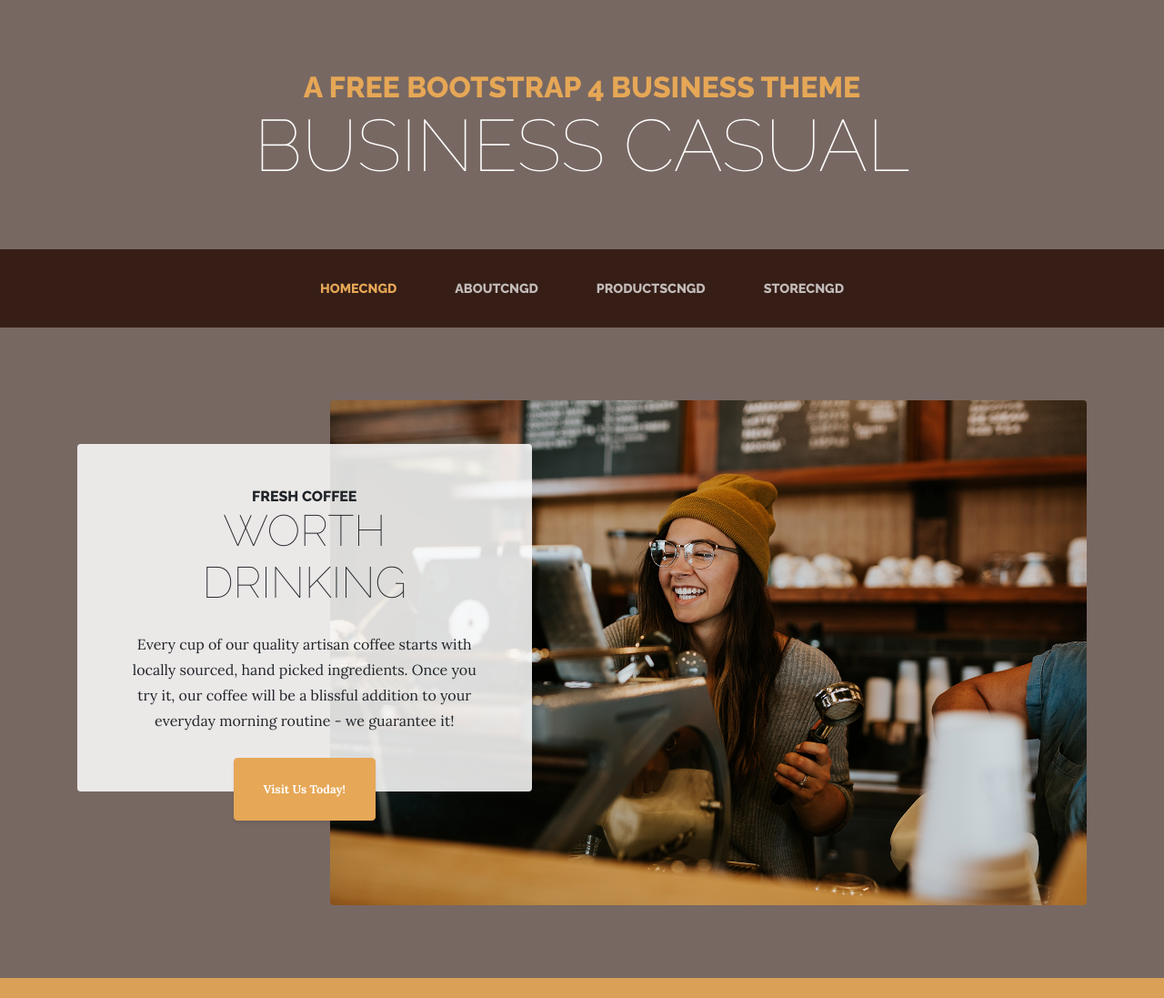
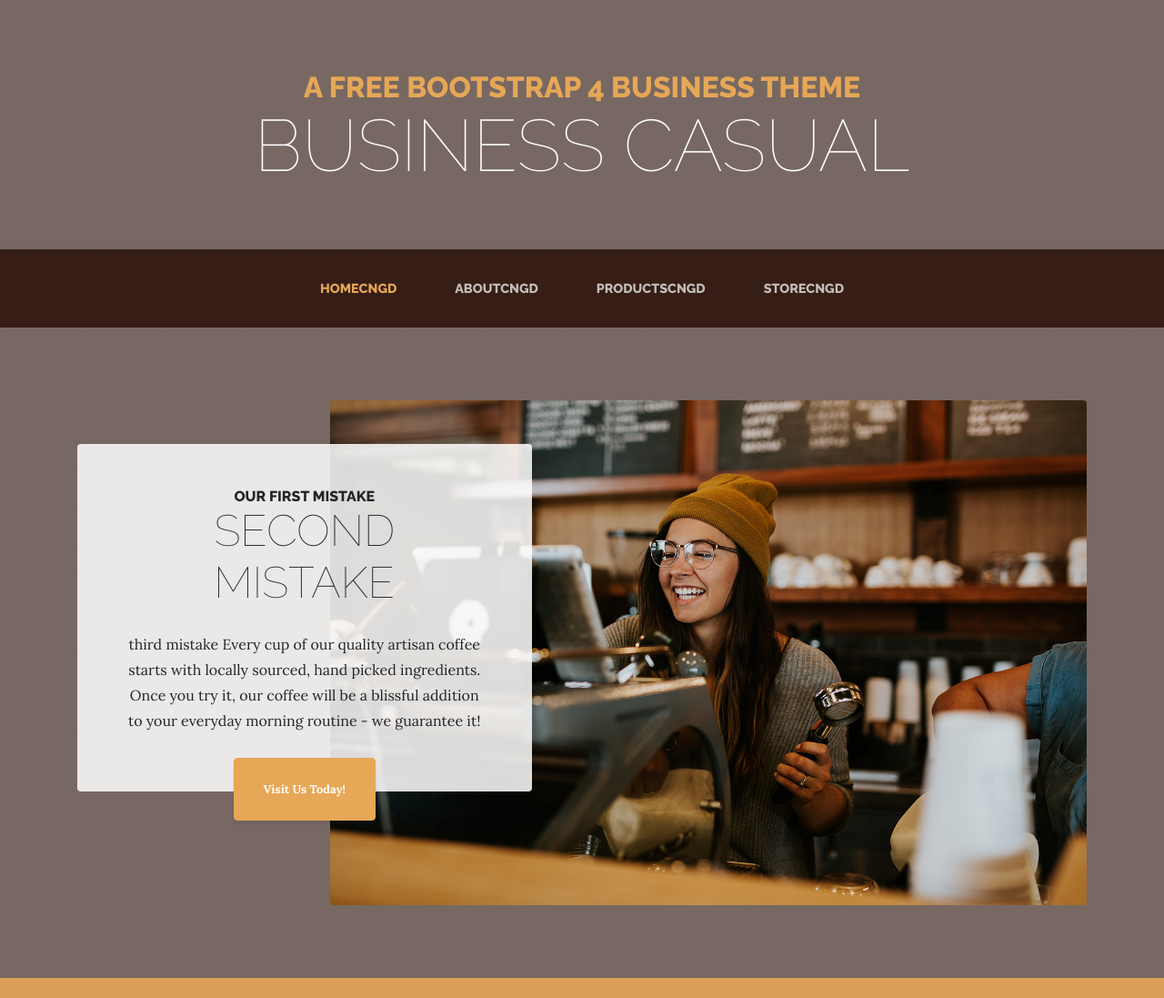
Before and after one commit to sagarromer/learn2, a website: page index.html in a window 1280 px wide. Shown: the top 1097 px of the page at 91% size. Drawn offline with Linux system fonts and the light colour scheme.

Commit message:
commiting third mistake

```diff
--- a/index.html
+++ b/index.html
@@ -63,10 +63,10 @@
           <img class="intro-img img-fluid mb-3 mb-lg-0 rounded" src="img/intro.jpg" alt="">
           <div class="intro-text left-0 text-center bg-faded p-5 rounded">
             <h2 class="section-heading mb-4">
-              <span class="section-heading-upper">Fresh Coffee</span>
-              <span class="section-heading-lower">Worth Drinking</span>
+              <span class="section-heading-upper">our first mistake</span>
+              <span class="section-heading-lower">second mistake</span>
             </h2>
-            <p class="mb-3">Every cup of our quality artisan coffee starts with locally sourced, hand picked ingredients. Once you try it, our coffee will be a blissful addition to your everyday morning routine - we guarantee it!
+            <p class="mb-3">third mistake Every cup of our quality artisan coffee starts with locally sourced, hand picked ingredients. Once you try it, our coffee will be a blissful addition to your everyday morning routine - we guarantee it!
             </p>
             <div class="intro-button mx-auto">
               <a class="btn btn-primary btn-xl" href="#">Visit Us Today!</a>
```
